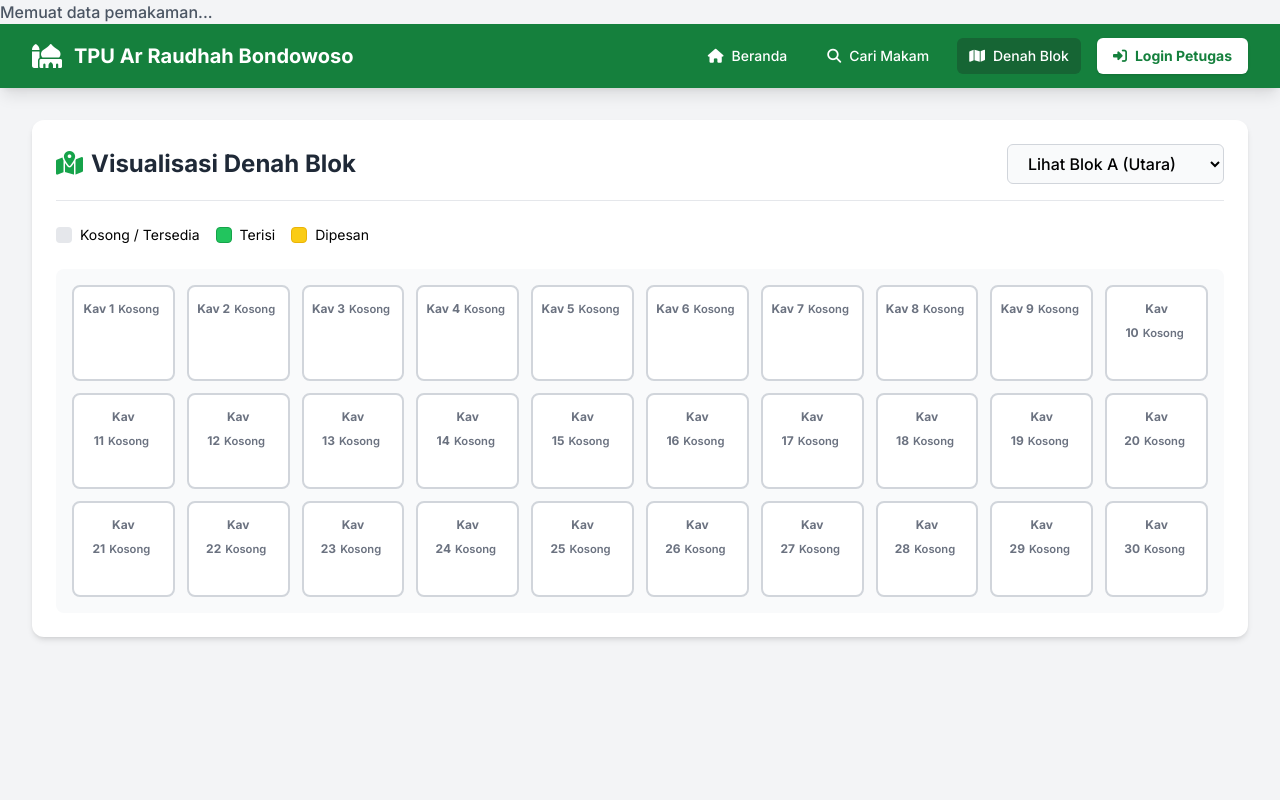
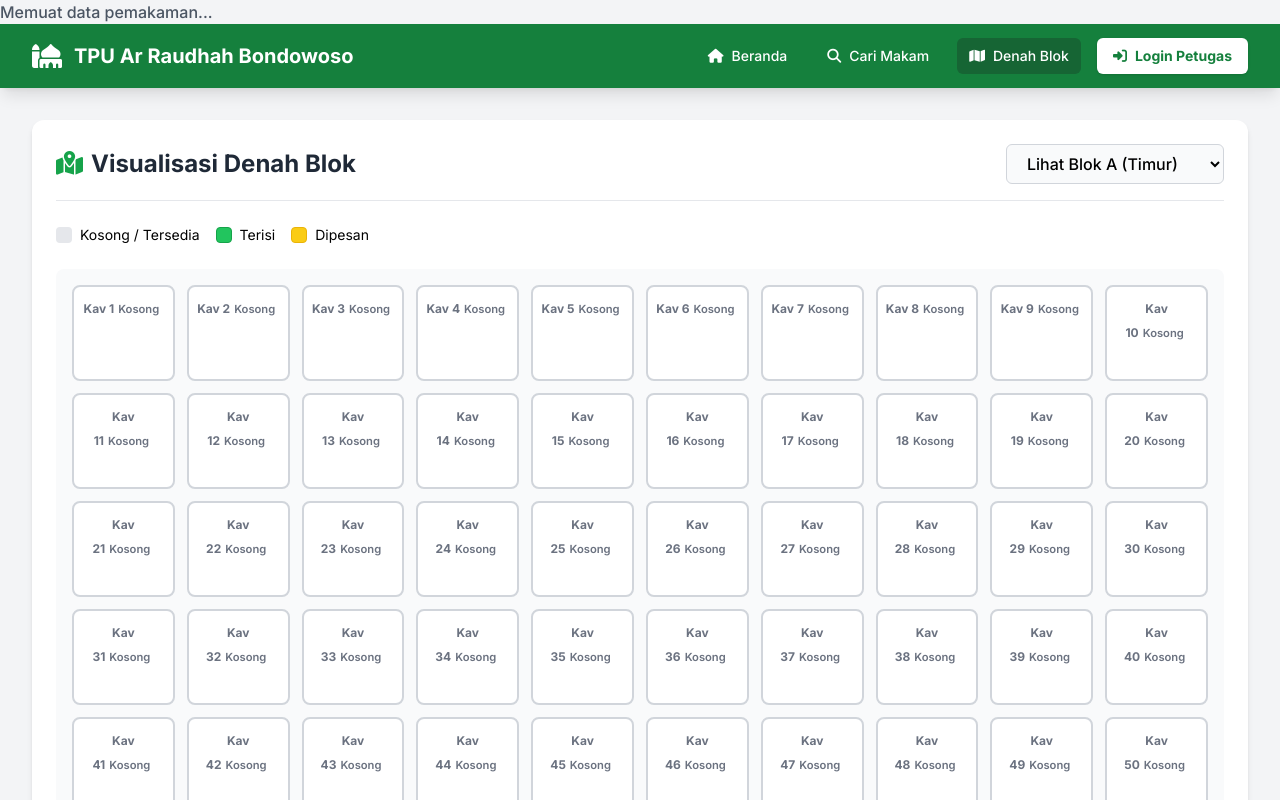
Before and after one commit to iwanary-debug/Makam-Ar-Raudhah, a plain HTML site: page index.html in a window 1280 px wide. Both pictures are taken after a click on the button "Denah Blok". Drawn offline with nearby package versions, Linux system fonts and the light colour scheme.

Commit message:
Update index.html

```diff
--- a/index.html
+++ b/index.html
@@ -80,7 +80,7 @@
 
             <div id="view-denah" class="page-view">
                 <div class="bg-white p-6 rounded-xl shadow-md mb-6">
-                    <div class="flex justify-between items-center mb-6 border-b pb-4"><h2 class="text-2xl font-bold text-gray-800"><i class="fa-solid fa-map-location-dot text-green-600 mr-2"></i>Visualisasi Denah Blok</h2><select id="select-denah-blok" onchange="renderDenah()" class="border border-gray-300 rounded-md px-4 py-2 font-medium focus:ring-green-500 focus:border-green-500 bg-gray-50"><option value="A">Lihat Blok A (Utara)</option><option value="B">Lihat Blok B (Selatan)</option><option value="VIP">Lihat Blok VIP</option></select></div>
+                    <div class="flex justify-between items-center mb-6 border-b pb-4"><h2 class="text-2xl font-bold text-gray-800"><i class="fa-solid fa-map-location-dot text-green-600 mr-2"></i>Visualisasi Denah Blok</h2><select id="select-denah-blok" onchange="renderDenah()" class="border border-gray-300 rounded-md px-4 py-2 font-medium focus:ring-green-500 focus:border-green-500 bg-gray-50"><option value="A">Lihat Blok A (Timur)</option><option value="B">Lihat Blok B (Barat)</option><option value="C">Lihat Blok C (Tengah)</option></select></div>
                     <div class="flex gap-4 mb-6 text-sm"><div class="flex items-center"><div class="w-4 h-4 bg-gray-200 border-gray-300 rounded mr-2"></div> Kosong / Tersedia</div><div class="flex items-center"><div class="w-4 h-4 bg-green-500 border border-green-600 rounded mr-2"></div> Terisi</div><div class="flex items-center"><div class="w-4 h-4 bg-yellow-400 border border-yellow-500 rounded mr-2"></div> Dipesan</div></div>
                     <div id="denah-grid" class="grid grid-cols-2 sm:grid-cols-4 md:grid-cols-5 lg:grid-cols-10 gap-3 p-4 bg-gray-50 rounded-lg border-gray-200"></div>
                 </div>
@@ -113,7 +113,7 @@
                     <input type="hidden" id="form-mode" value="add"><input type="hidden" id="form-id">
                     <div class="grid grid-cols-1 sm:grid-cols-2 gap-4 mb-4"><div><label class="block text-sm font-semibold text-gray-700 mb-1">ID Makam / Registrasi <span class="text-red-500">*</span></label><input type="text" id="input-id_makam" required class="w-full border border-gray-300 rounded-md px-3 py-2"></div><div><label class="block text-sm font-semibold text-gray-700 mb-1">Status Kavling <span class="text-red-500">*</span></label><select id="input-status" required class="w-full border-gray-300 rounded-md px-3 py-2"><option value="Terisi">Terisi</option><option value="Dipesan">Dipesan</option></select></div></div>
                     <div class="bg-blue-50 p-4 rounded-lg border-blue-100 mb-4"><h3 class="font-bold text-blue-800 mb-3">Informasi Almarhum/Ahli Waris</h3><div class="grid grid-cols-1 sm:grid-cols-2 gap-4"><div><label class="block text-sm font-medium text-gray-700 mb-1">Nama Almarhum <span class="text-red-500">*</span></label><input type="text" id="input-nama" required class="w-full border border-gray-300 rounded-md px-3 py-2"></div><div><label class="block text-sm font-medium text-gray-700 mb-1">Jenis Kelamin</label><select id="input-jk" class="w-full border-gray-300 rounded-md px-3 py-2"><option value="Laki-laki">Laki-laki</option><option value="Perempuan">Perempuan</option></select></div><div><label class="block text-sm font-medium text-gray-700 mb-1">Tanggal Lahir</label><input type="date" id="input-tgl_lahir" class="w-full border border-gray-300 rounded-md px-3 py-2"></div><div><label class="block text-sm font-medium text-gray-700 mb-1">Tanggal Wafat</label><input type="date" id="input-tgl_wafat" class="w-full border border-gray-300 rounded-md px-3 py-2"></div><div><label class="block text-sm font-medium text-gray-700 mb-1">Nama Ahli Waris</label><input type="text" id="input-ahli_waris" class="w-full border-gray-300 rounded-md px-3 py-2"></div><div><label class="block text-sm font-medium text-gray-700 mb-1">Kontak Ahli Waris</label><input type="text" id="input-kontak" class="w-full border-gray-300 rounded-md px-3 py-2"></div></div></div>
-                    <div class="bg-orange-50 p-4 rounded-lg border-orange-100 mb-6"><h3 class="font-bold text-orange-800 mb-3">Lokasi Makam</h3><div class="grid grid-cols-1 sm:grid-cols-2 gap-4"><div><label class="block text-sm font-medium text-gray-700 mb-1">Blok Makam <span class="text-red-500">*</span></label><select id="input-blok" required class="w-full border-gray-300 rounded-md px-3 py-2"><option value="A">Blok A</option><option value="B">Blok B</option><option value="VIP">Blok VIP</option></select></div><div><label class="block text-sm font-medium text-gray-700 mb-1">Nomor Kavling <span class="text-red-500">*</span></label><input type="number" min="1" id="input-kavling" required class="w-full border border-gray-300 rounded-md px-3 py-2"></div></div></div>
+                    <div class="bg-orange-50 p-4 rounded-lg border-orange-100 mb-6"><h3 class="font-bold text-orange-800 mb-3">Lokasi Makam</h3><div class="grid grid-cols-1 sm:grid-cols-2 gap-4"><div><label class="block text-sm font-medium text-gray-700 mb-1">Blok Makam <span class="text-red-500">*</span></label><select id="input-blok" required class="w-full border-gray-300 rounded-md px-3 py-2"><option value="A">Blok A (Timur)</option><option value="B">Blok B (Barat)</option><option value="C">Blok C (Tengah)</option></select></div><div><label class="block text-sm font-medium text-gray-700 mb-1">Nomor Kavling <span class="text-red-500">*</span></label><input type="number" min="1" id="input-kavling" required class="w-full border border-gray-300 rounded-md px-3 py-2"></div></div></div>
                     <div class="flex justify-end gap-3 border-t pt-4"><button type="button" onclick="closeFormModal()" class="px-5 py-2.5 bg-gray-200 text-gray-800 font-bold rounded-lg hover:bg-gray-300">Batal</button><button type="submit" class="px-5 py-2.5 bg-green-700 text-white font-bold rounded-lg hover:bg-green-800"><i class="fa-solid fa-save mr-2"></i>Simpan Data</button></div>
                 </form>
             </div>
@@ -124,7 +124,7 @@
         const IS_PREVIEW = false;
         const GAS_URL = "https://script.google.com/macros/s/AKfycbyujxXxGOQ5Zn4GHHQy0cmelt2BEd_mrlCZPARGE6tfFPKD0q3prUr2esUC-pD9PLR2eA/exec";
         let currentUser = null; let userRole = null; let makamData = [];
-        const blokConfig = { "A": 30, "B": 30, "VIP": 10 };
+        const blokConfig = { "A": 50, "B": 50, "C": 50 };
 
         window.onload = () => { if (IS_PREVIEW) { alert("Mode Preview Aktif"); } else { fetchDataFromGAS(); } };
 
```
